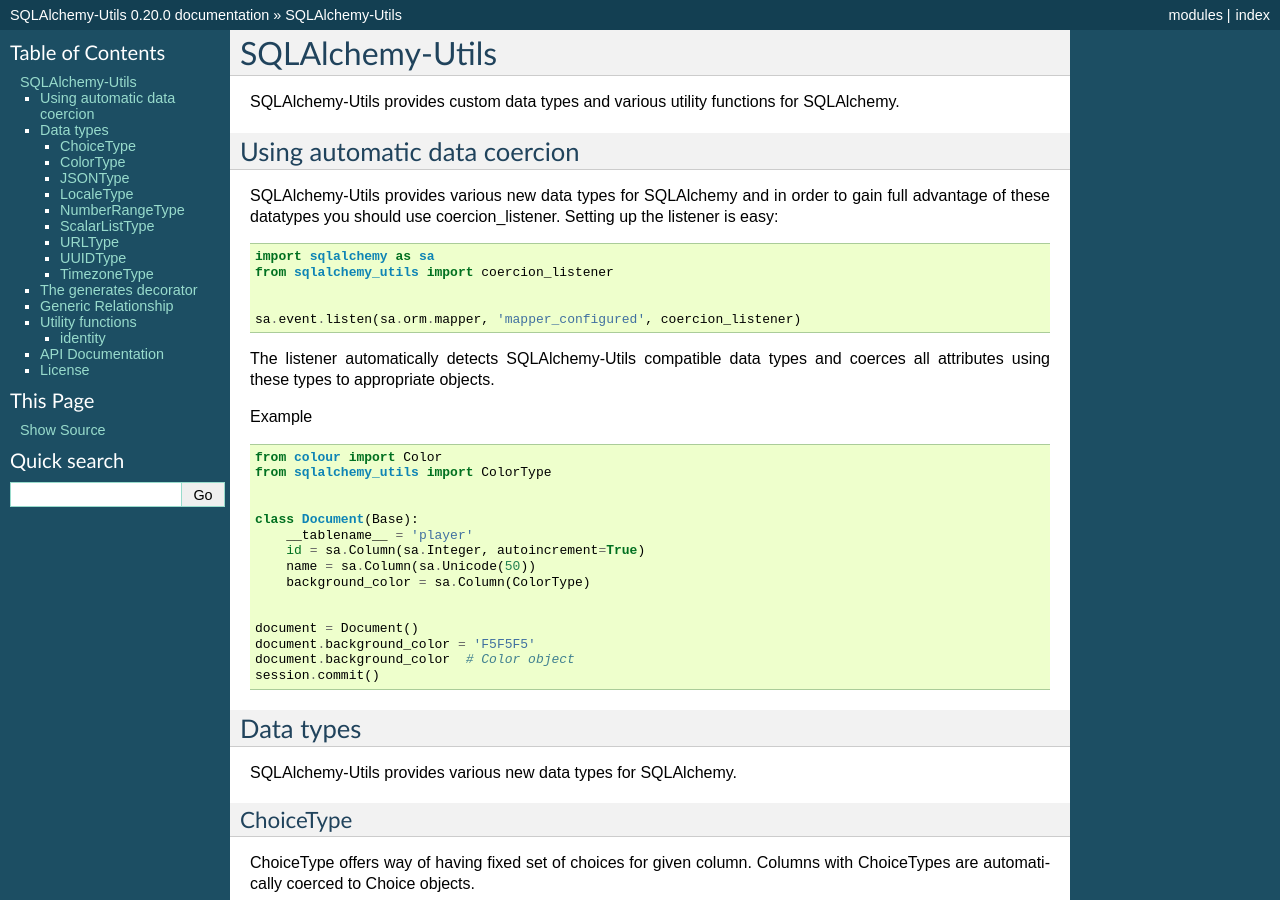
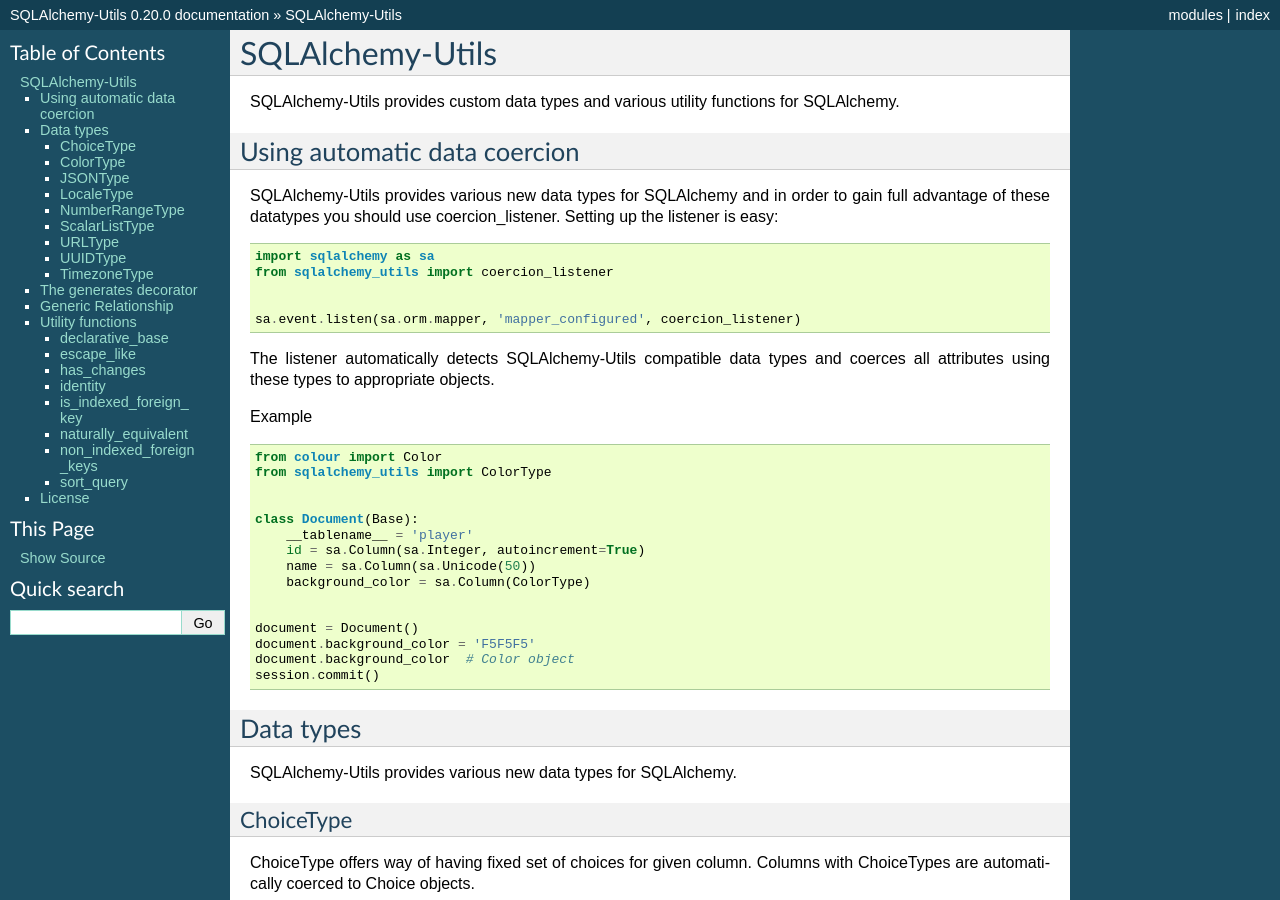
Before and after one commit to kvesteri/sqlalchemy-utils, a Sphinx documentation site: the page built from docs/index.rst, in a window 1280 px wide and 900 px high. Built offline with Sphinx 7.4.7, drawn with Linux system fonts in a browser that asks for light colours; some of the changed text lies outside the part shown.

Commit message:
Restructured docs

```diff
--- a/docs/index.rst
+++ b/docs/index.rst
@@ -488,31 +488,54 @@
 Utility functions
 -----------------
 
+.. module:: sqlalchemy_utils.functions
+
+
+declarative_base
+^^^^^^^^^^^^^^^^
+
+.. autofunction:: declarative_base
+
+
+escape_like
+^^^^^^^^^^^
+
+.. autofunction:: escape_like
+
+
+has_changes
+^^^^^^^^^^^
+
+.. autofunction:: has_changes
+
+
 identity
 ^^^^^^^^
 
 .. autofunction:: identity
 
 
-API Documentation
------------------
+is_indexed_foreign_key
+^^^^^^^^^^^^^^^^^^^^^^
 
-.. module:: sqlalchemy_utils
-
-.. autoclass:: InstrumentedList
-    :members:
+.. autofunction:: is_indexed_foreign_key
 
 
-.. module:: sqlalchemy_utils.functions
+naturally_equivalent
+^^^^^^^^^^^^^^^^^^^^
+
+.. autofunction:: naturally_equivalent
+
+non_indexed_foreign_keys
+^^^^^^^^^^^^^^^^^^^^^^^^
+
+.. autofunction:: non_indexed_foreign_keys
+
+
+sort_query
+^^^^^^^^^^
 
 .. autofunction:: sort_query
-.. autofunction:: escape_like
-.. autofunction:: naturally_equivalent
-.. autofunction:: has_changes
-.. autofunction:: non_indexed_foreign_keys
-.. autofunction:: is_indexed_foreign_key
-.. autofunction:: is_auto_assigned_date_column
-.. autofunction:: declarative_base
 
 
 License
```
